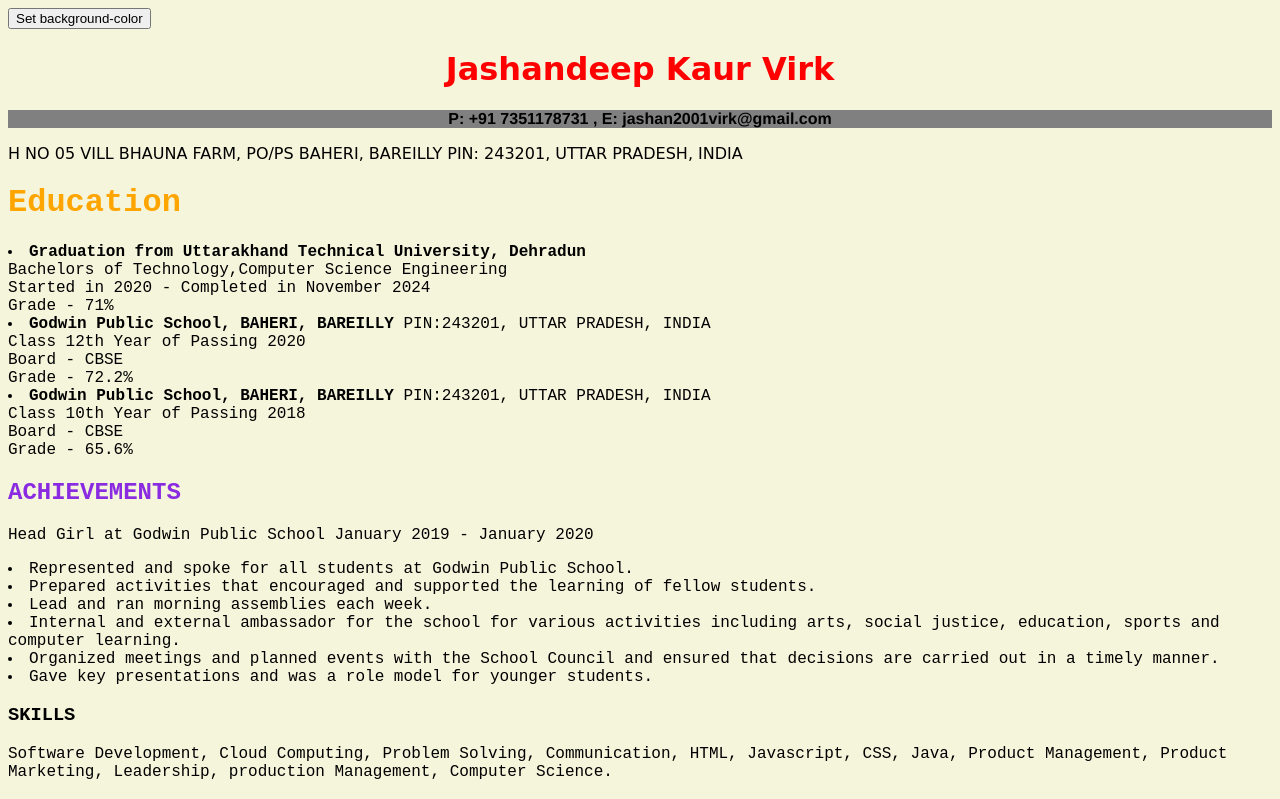
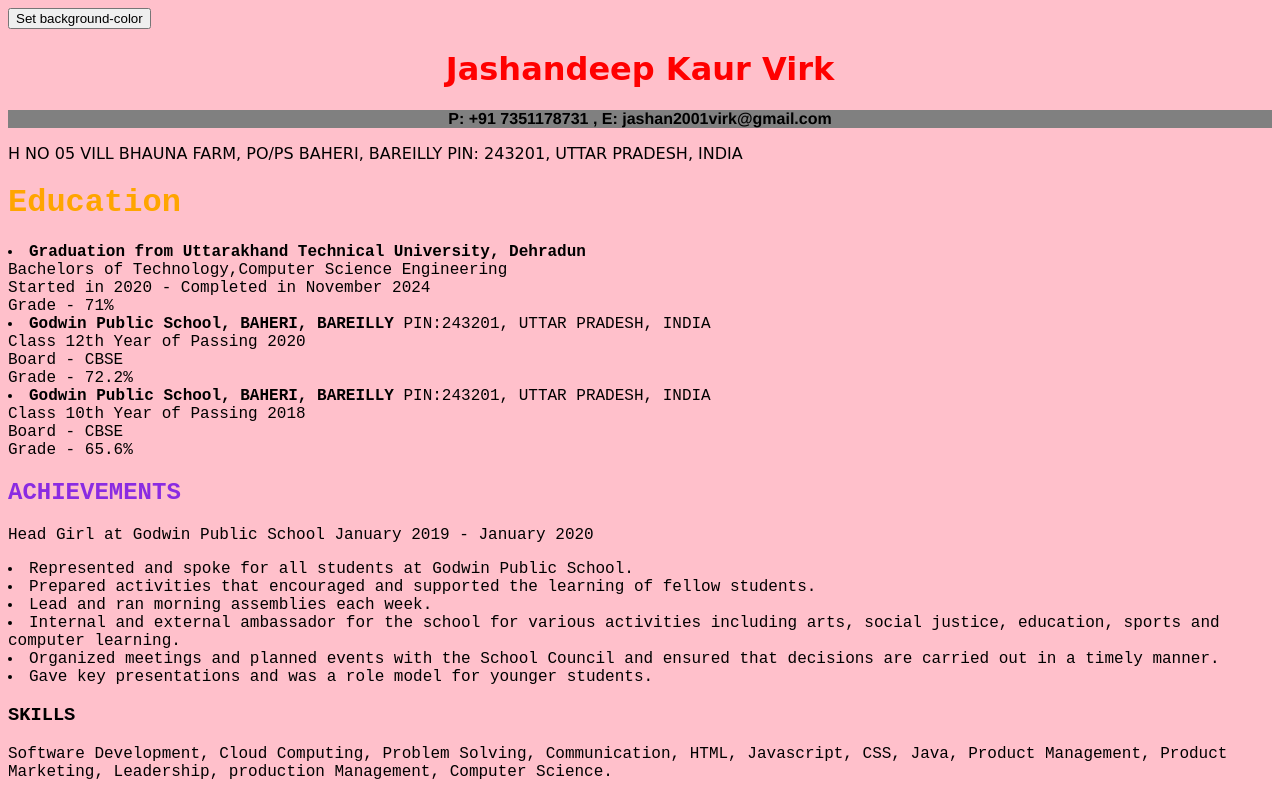
Before and after one commit to jashankaurvirk/My-Portfolio, a plain HTML site: page index.html in a window 1280 px wide. Both pictures are taken after a click on the button "Set background-color". Shown: the top 799 px of the page. Drawn offline with Linux system fonts and the light colour scheme.

Commit message:
Change Background function in js
function changes the color of the page background on random basis

```diff
--- a/index.html
+++ b/index.html
@@ -5,16 +5,7 @@
         <link rel="stylesheet" href="makeup.css">
     </head>
     <body>
-        <button type="buttons"
-        onclick="myFunction()">
-        Set background-color</button>
-
-        <script>
-            function myFunction()
-            {
-                document.body.style.backgroundColor="beige";
-             }
-        </script>
+        <button type="buttons" onclick="changeBackgroundColor()">Set background-color</button>
     </body>
         <div class="myContactDiv">
         <h1 id="myName" style="color:red;">Jashandeep</h1>
--- a/logic.js
+++ b/logic.js
@@ -3,3 +3,10 @@ const secondName = "Virk";
 console.log("Welcome to my Portfolio Page");
 const myName = document.getElementById("myName");
 myName.textContent = firstName + " " + secondName;
+function changeBackgroundColor(){
+    var colors = ["red", "blue", "green", "pink", "yellow", "orange"];
+    var randomNumber = Math.floor(Math.random()*colors.length);
+    document.body.style.backgroundColor=colors[randomNumber];
+    console.log("Colors array length: "+colors.length);
+    console.log("Random number: "+randomNumber);
+}
```
